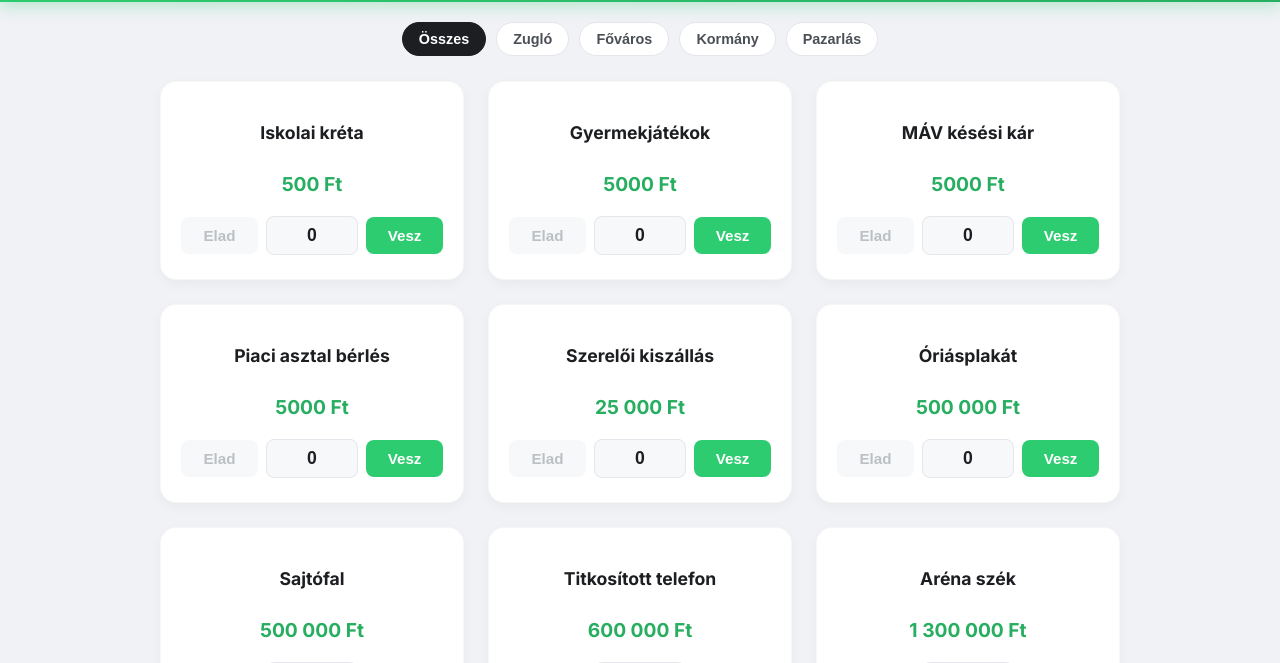
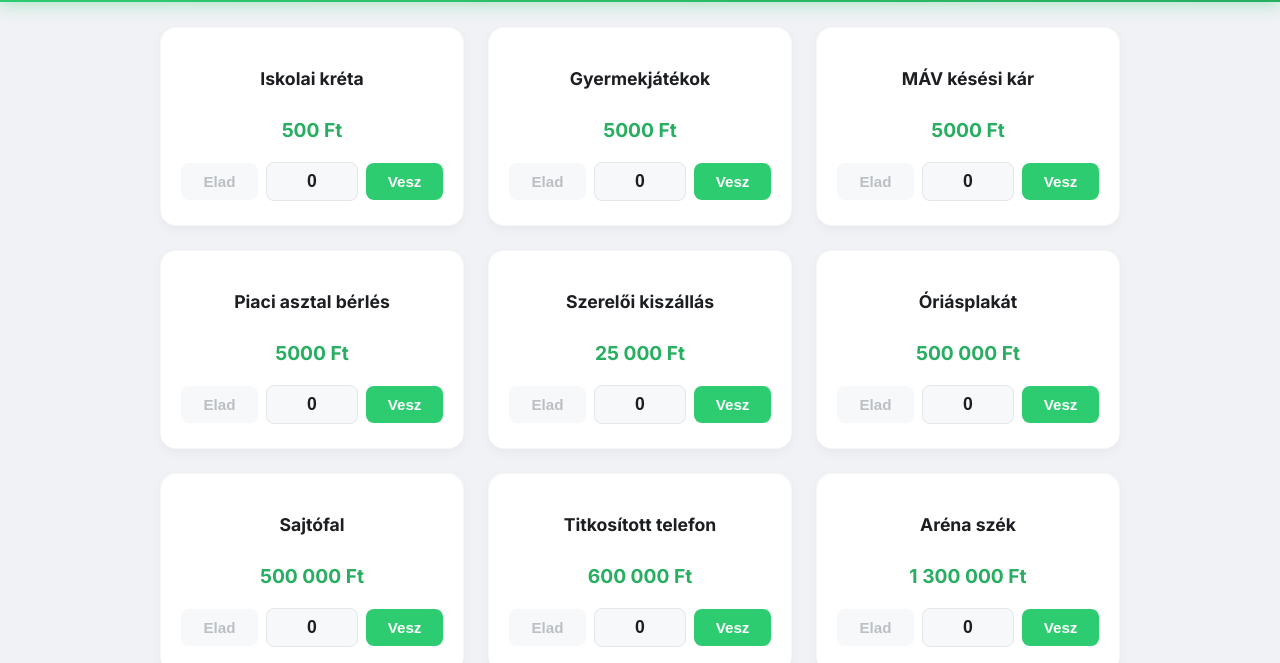
Before and after one commit to HunMocsy/Spendmeszarosmoney, a plain HTML site: page index.html in a window 1280 px wide. Shown: the part 437-1100 px from the top of the page. Drawn offline with Linux system fonts and the light colour scheme.

Commit message:
Remove category filter and adjust margin
Removed category filter section and updated margin.

```diff
--- a/index.html
+++ b/index.html
@@ -84,7 +84,7 @@
             top: 0;
             z-index: 100;
             box-shadow: 0 4px 15px rgba(46, 204, 113, 0.3);
-            margin-bottom: 20px;
+            margin-bottom: 25px;
         }
         .balance {
             font-size: 2.4em;
@@ -92,36 +92,6 @@
             color: white;
             letter-spacing: 0.5px;
             text-shadow: 0 2px 4px rgba(0,0,0,0.1);
-        }
-
-        /* Category Filter Buttons */
-        .category-filter {
-            max-width: 1000px;
-            margin: 0 auto 25px auto;
-            padding: 0 20px;
-            display: flex;
-            justify-content: center;
-            flex-wrap: wrap;
-            gap: 10px;
-        }
-        .cat-btn {
-            padding: 8px 16px;
-            border-radius: 20px;
-            border: 1px solid #e4e6eb;
-            background: white;
-            color: #4b4f56;
-            font-weight: 600;
-            font-size: 0.9em;
-            cursor: pointer;
-            transition: all 0.2s ease;
-        }
-        .cat-btn:hover {
-            background: #e4e6eb;
-        }
-        .cat-btn.active {
-            background: #1c1e21;
-            color: white;
-            border-color: #1c1e21;
         }
 
         /* Grid Layout */
@@ -318,8 +288,6 @@
     <div class="balance" id="balance">1 976 000 000 000 Ft</div>
 </div>
 
-<div class="category-filter" id="category-filter"></div>
-
 <div class="grid" id="items-grid"></div>
 
 <div class="receipt-container" id="receipt-container" style="display: none;">
@@ -333,7 +301,6 @@
     const INITIAL_MONEY_HUF = 1976000000000;
     let totalMoney = INITIAL_MONEY_HUF;
     let currentLang = 'hu';
-    let currentCategory = 'all';
 
     const currencies = {
         hu: { code: 'HUF', symbol: 'Ft', rate: 1, locale: 'hu-HU' },
@@ -352,8 +319,7 @@
             sell: "Elad",
             receiptTitle: "🧾 Bevásárlólista / Számla",
             totalSpent: "Összesen elköltve: ",
-            resetBtn: "Mindent alaphelyzetbe",
-            categories: { all: "Összes", zuglo: "Zugló", capital: "Főváros", gov: "Kormány", waste: "Pazarlás" }
+            resetBtn: "Mindent alaphelyzetbe"
         },
         en: {
             title: "Spend Mészáros Lőrinc's Money",
@@ -362,8 +328,7 @@
             sell: "Sell",
             receiptTitle: "🧾 Shopping Receipt",
             totalSpent: "Total Spent: ",
-            resetBtn: "Reset All",
-            categories: { all: "All", zuglo: "Zugló", capital: "Capital", gov: "Gov", waste: "Waste" }
+            resetBtn: "Reset All"
         },
         fr: {
             title: "Dépensez la fortune de Lőrinc Mészáros !",
@@ -372,8 +337,7 @@
             sell: "Vendre",
             receiptTitle: "🧾 Reçu d'achat",
             totalSpent: "Total dépensé : ",
-            resetBtn: "Tout réinitialiser",
-            categories: { all: "Tous", zuglo: "Zugló", capital: "Capitale", gov: "Gouvernement", waste: "Gaspillage" }
+            resetBtn: "Tout réinitialiser"
         },
         es: {
             title: "¡Gasta el dinero de Lőrinc Mészáros!",
@@ -382,8 +346,7 @@
             sell: "Vender",
             receiptTitle: "🧾 Recibo de Compra",
             totalSpent: "Total Gastado: ",
-            resetBtn: "Restablecer Todo",
-            categories: { all: "Todos", zuglo: "Zugló", capital: "Capital", gov: "Gobierno", waste: "Gasto" }
+            resetBtn: "Restablecer Todo"
         },
         it: {
             title: "Spendi i soldi di Lőrinc Mészáros!",
@@ -392,8 +355,7 @@
             sell: "Vendi",
             receiptTitle: "🧾 Scontrino",
             totalSpent: "Totale Speso: ",
-            resetBtn: "Ripristina Tutto",
-            categories: { all: "Tutti", zuglo: "Zugló", capital: "Capitale", gov: "Governo", waste: "Spreco" }
+            resetBtn: "Ripristina Tutto"
         },
         de: {
             title: "Gib das Geld von Lőrinc Mészáros aus!",
@@ -402,176 +364,147 @@
             sell: "Verkaufen",
             receiptTitle: "🧾 Einkaufszettel / Quittung",
             totalSpent: "Insgesamt ausgegeben: ",
-            resetBtn: "Alles zurücksetzen",
-            categories: { all: "Alle", zuglo: "Zugló", capital: "Hauptstadt", gov: "Regierung", waste: "Verschwendung" }
+            resetBtn: "Alles zurücksetzen"
         }
     };
 
     const items = [
         {
-            category: "waste",
             price: 5000,
             count: 0,
             name: { hu: "Gyermekjátékok", en: "Children's toys", fr: "Jouets pour enfants", es: "Juguetes para niños", it: "Giocattoli per bambini", de: "Kinderspielzeug" }
         },
         {
-            category: "waste",
             price: 500,
             count: 0,
             name: { hu: "Iskolai kréta", en: "School chalk", fr: "Craie scolaire", es: "Tiza escolar", it: "Gesso scolastico", de: "Schulkreide" }
         },
         {
-            category: "capital",
             price: 5000,
             count: 0,
             name: { hu: "MÁV késési kár", en: "Train delay refund", fr: "Remboursement retard train", es: "Reembolso por retraso", it: "Rimborso treno", de: "Zugverspätung Rückzahlung" }
         },
         {
-            category: "zuglo",
             price: 5000,
             count: 0,
             name: { hu: "Piaci asztal bérlés", en: "Market stall rental", fr: "Location d'étal", es: "Puesto de mercado", it: "Banco mercato", de: "Marktstand-Miete" }
         },
         {
-            category: "waste",
             price: 25000,
             count: 0,
             name: { hu: "Szerelői kiszállás", en: "Plumber call-out", fr: "Déplacement plombier", es: "Visita de fontanero", it: "Uscita idraulico", de: "Klempner-Anfahrt" }
         },
         {
-            category: "waste",
             price: 500000,
             count: 0,
             name: { hu: "Óriásplakát", en: "Billboard", fr: "Panneau publicitaire", es: "Valla publicitaria", it: "Cartellone", de: "Plakat" }
         },
         {
-            category: "capital",
             price: 500000,
             count: 0,
             name: { hu: "Sajtófal", en: "Press wall", fr: "Fond de presse", es: "Muro de prensa", it: "Sfondo stampa", de: "Pressewand" }
         },
         {
-            category: "gov",
             price: 600000,
             count: 0,
             name: { hu: "Titkosított telefon", en: "Secure phone", fr: "Téléphone sécurisé", es: "Teléfono seguro", it: "Telefono sicuro", de: "Sicheres Telefon" }
         },
         {
-            category: "gov",
             price: 1300000,
             count: 0,
             name: { hu: "Aréna szék", en: "Arena seat", fr: "Siège d'arène", es: "Asiento de estadio", it: "Sedile stadio", de: "Stadion-Sitz" }
         },
         {
-            category: "capital",
             price: 1500000,
             count: 0,
             name: { hu: "Parkolóhely (1 év)", en: "Parking space (1 yr)", fr: "Place de parking (1 an)", es: "Plaza de parking (1 año)", it: "Parcheggio (1 an)", de: "Parkplatz (1 Jr)" }
         },
         {
-            category: "zuglo",
             price: 2500000,
             count: 0,
             name: { hu: "Zuglói iroda (1 m²)", en: "Zugló office (1 m²)", fr: "Bureau Zugló (1 m²)", es: "Oficina Zugló (1 m²)", it: "Ufficio Zugló (1 m²)", de: "Zugló Büro (1 m²)" }
         },
         {
-            category: "gov",
             price: 5000000,
             count: 0,
             name: { hu: "Kettős kereszt", en: "Giant cross", fr: "Grande croix", es: "Cruz gigante", it: "Croce gigante", de: "Riesenkreuz" }
         },
         {
-            category: "gov",
             price: 10000000,
             count: 0,
             name: { hu: "Déli Körvasút (1 m)", en: "Southern rail (1 m)", fr: "Rail du Sud (1 m)", es: "Ferrocarril del sur (1 m)", it: "Ferrovia del sud (1 m)", de: "Südbahn (1 m)" }
         },
         {
-            category: "gov",
             price: 15000000,
             count: 0,
             name: { hu: "Vonat klíma", en: "Train AC", fr: "Clim de train", es: "Aire acondicionado de tren", it: "Aria condizionata treno", de: "Zug-Klimaanlage" }
         },
         {
-            category: "gov",
             price: 20000000,
             count: 0,
             name: { hu: "Lélegeztetőgép", en: "Ventilator", fr: "Ventilateur", es: "Respirador", it: "Ventilatore", de: "Beatmungsgerät" }
         },
         {
-            category: "gov",
             price: 24000000,
             count: 0,
             name: { hu: "Kuratóriumi tagság", en: "Board membership", fr: "Siège au conseil", es: "Puesto en consejo", it: "Membro consiglio", de: "Stiftungsrat-Sitz" }
         },
         {
-            category: "waste",
             price: 60000000,
             count: 0,
             name: { hu: "Lombkoronasétány", en: "Tree walkway", fr: "Passerelle des cimes", es: "Paseo de los árboles", it: "Passerella sugli alberi", de: "Baumwipfelpfad" }
         },
         {
-            category: "capital",
             price: 300000000,
             count: 0,
             name: { hu: "Lánchíd (1 méter)", en: "Chain Bridge (1 m)", fr: "Pont des Chaînes (1 m)", es: "Puente de Cadenas (1 m)", it: "Ponte delle Catene (1 m)", de: "Kettenbrücke (1 m)" }
         },
         {
-            category: "waste",
             price: 12500000000,
             count: 0,
             name: { hu: "Nemzeti Konzultáció", en: "National Consultation", fr: "Consultation Nationale", es: "Consulta Nacional", it: "Consultazione Nazionale", de: "Nationale Konsultation" }
         },
         {
-            category: "gov",
             price: 15000000000,
             count: 0,
             name: { hu: "Aug 20 Tűzijáték", en: "Aug 20 Fireworks", fr: "Feux d'artifice du 20 août", es: "Fuegos artificiales 20 Ago", it: "Fuochi 20 agosto", de: "Feuerwerk 20. Aug" }
         },
         {
-            category: "gov",
             price: 18000000000,
             count: 0,
             name: { hu: "Szuperyacht", en: "Superyacht", fr: "Superyacht", es: "Superyate", it: "Superyacht", de: "Superjacht" }
         },
         {
-            category: "gov",
             price: 2500000000,
             count: 0,
             name: { hu: "Bp-Belgrád vasút (1 km)", en: "Bp-Belgrade rail (1 km)", fr: "Ligne Bp-Belgrade (1 km)", es: "Línea Bp-Belgrado (1 km)", it: "Linea Bp-Belgrado (1 km)", de: "Bp-Belgrad Bahn (1 km)" }
         },
         {
-            category: "gov",
             price: 5000000000,
             count: 0,
             name: { hu: "Mini-Dubaj terület (1 ha)", en: "Mini-Dubai land (1 ha)", fr: "Terrain Mini-Dubaï (1 ha)", es: "Terreno Mini-Dubái (1 ha)", it: "Terreno Mini-Dubai (1 ha)", de: "Mini-Dubai Land (1 ha)" }
         },
         {
-            category: "gov",
             price: 50000000000,
             count: 0,
             name: { hu: "Autópálya koncesszió", en: "Highway concession", fr: "Concession autoroute", es: "Concesión autopista", it: "Concessione autostrada", de: "Autobahnkonzession" }
         },
         {
-            category: "capital",
             price: 100000000000,
             count: 0,
             name: { hu: "Budapesti Városháza", en: "Budapest City Hall", fr: "Hôtel de ville de Bp", es: "Ayuntamiento de Bp", it: "Municipio di Bp", de: "Rathaus Budapest" }
         },
         {
-            category: "zuglo",
             price: 275000000000,
             count: 0,
             name: { hu: "Zuglói Városközpont", en: "Zugló City Center", fr: "Centre-ville de Zugló", es: "Centro Urbano Zugló", it: "Centro Città Zugló", de: "Stadtzentrum Zugló" }
         },
         {
-            category: "gov",
             price: 540000000000,
             count: 0,
             name: { hu: "Fudan Egyetem", en: "Fudan University", fr: "Université Fudan", es: "Universidad Fudan", it: "Università Fudan", de: "Fudan Universität" }
         },
         {
-            category: "gov",
             price: 700000000000,
             count: 0,
             name: { hu: "Vodafone/Yettel részvény", en: "Telecom shares", fr: "Actions télécoms", es: "Acciones de telecom", it: "Azioni telecom", de: "Telekom-Aktien" }
@@ -598,26 +531,7 @@
         document.getElementById('receipt-title').innerText = t.receiptTitle;
         document.getElementById('reset-btn').innerText = t.resetBtn;
 
-        renderCategoryFilters();
         update();
-    }
-
-    function renderCategoryFilters() {
-        const filterContainer = document.getElementById('category-filter');
-        filterContainer.innerHTML = '';
-        const cats = translations[currentLang].categories;
-
-        Object.keys(cats).forEach(catKey => {
-            const btn = document.createElement('button');
-            btn.className = `cat-btn ${currentCategory === catKey ? 'active' : ''}`;
-            btn.innerText = cats[catKey];
-            btn.onclick = () => {
-                currentCategory = catKey;
-                renderCategoryFilters();
-                renderItems();
-            };
-            filterContainer.appendChild(btn);
-        });
     }
 
     function renderItems() {
@@ -625,12 +539,7 @@
         grid.innerHTML = '';
         const t = translations[currentLang];
 
-        const filteredItems = currentCategory === 'all'
-            ? items
-            : items.filter(item => item.category === currentCategory);
-
-        filteredItems.forEach((item) => {
-            const index = items.indexOf(item);
+        items.forEach((item, index) => {
             const card = document.createElement('div');
             card.className = 'card';
             card.innerHTML = `
@@ -771,7 +680,6 @@
         renderReceipt();
     }
 
-    renderCategoryFilters();
     renderItems();
 </script>
 
```
